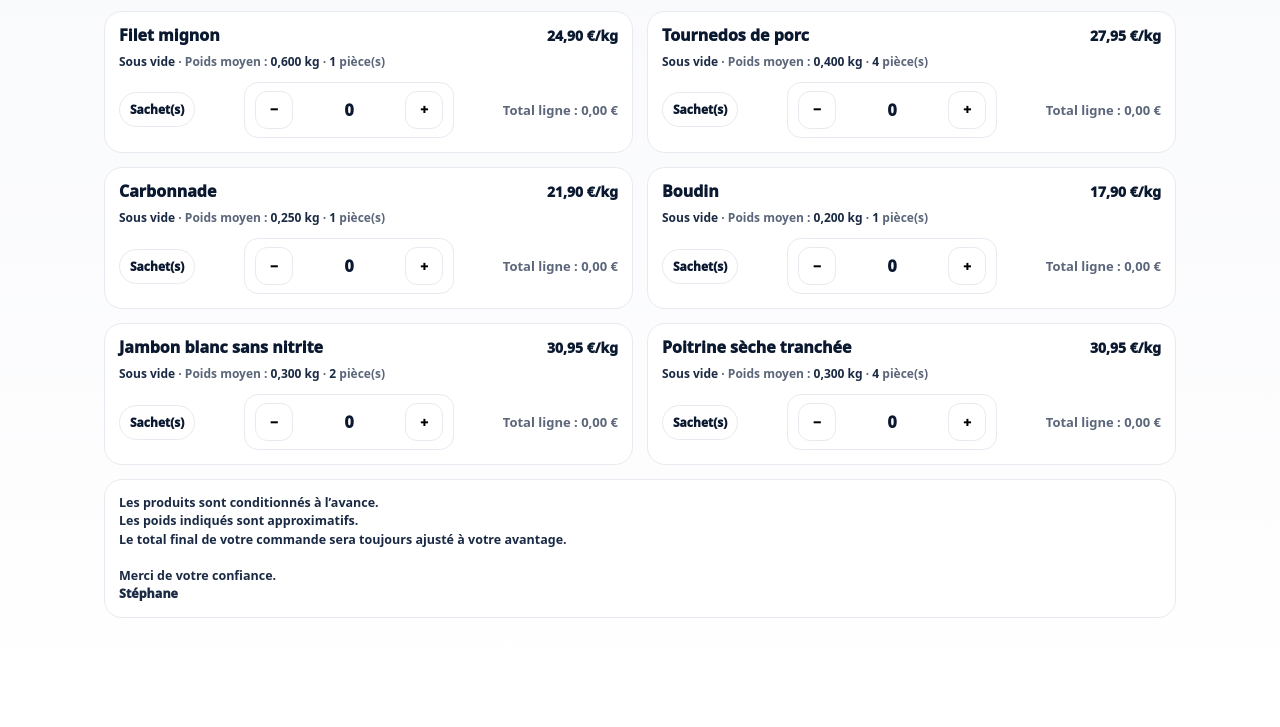
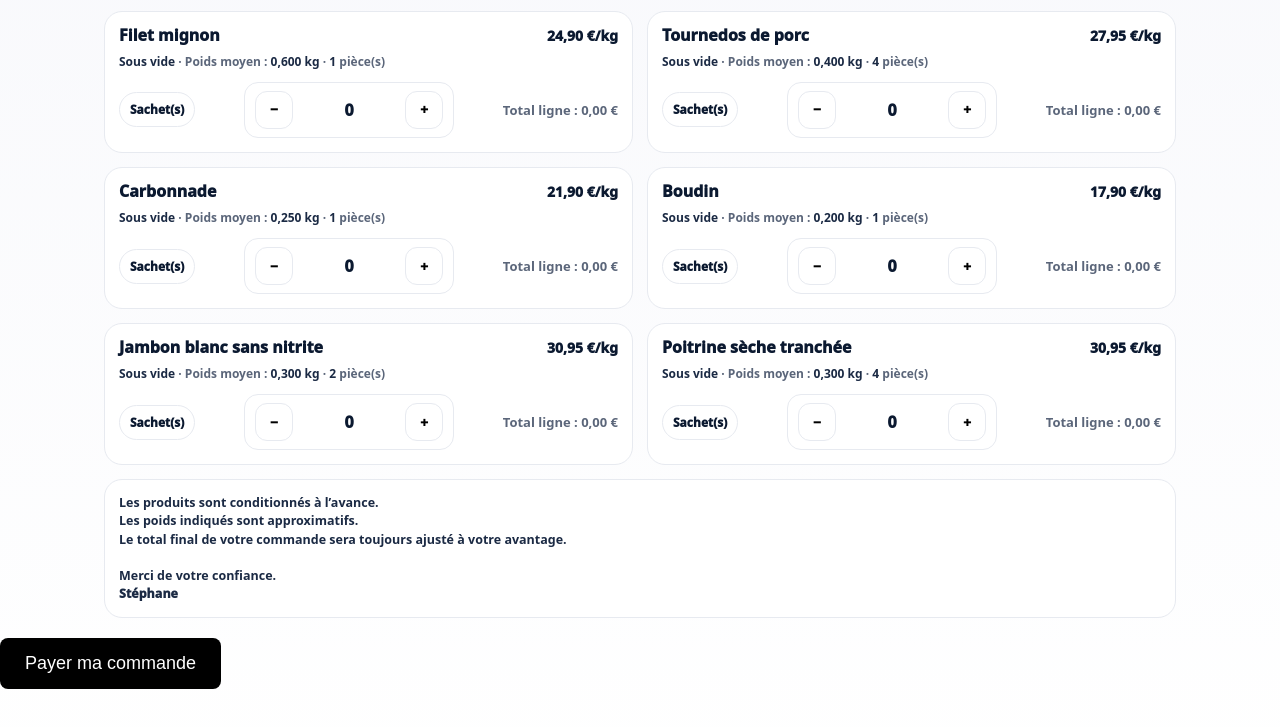
Before and after one commit to MAISON-NOT/maison-not-commande, a website: page index.html in a window 1280 px wide. Shown: the part 1852-2579 px from the top of the page. Drawn offline with Linux system fonts and the light colour scheme.

Commit message:
Add checkout button

```diff
--- a/index.html
+++ b/index.html
@@ -737,6 +737,28 @@
 
 })();
 </script>
+<button id="checkout-button" style="
+  background:#000;
+  color:#fff;
+  padding:15px 25px;
+  font-size:18px;
+  border:none;
+  border-radius:8px;
+  cursor:pointer;
+  margin-top:20px;
+">
+Payer ma commande
+</button>
 
+<script>
+document.getElementById("checkout-button").addEventListener("click", async () => {
+  const response = await fetch("/.netlify/functions/create-checkout", {
+    method: "POST",
+  });
+
+  const data = await response.json();
+  window.location.href = data.url;
+});
+</script>
 </body>
 </html>
```
